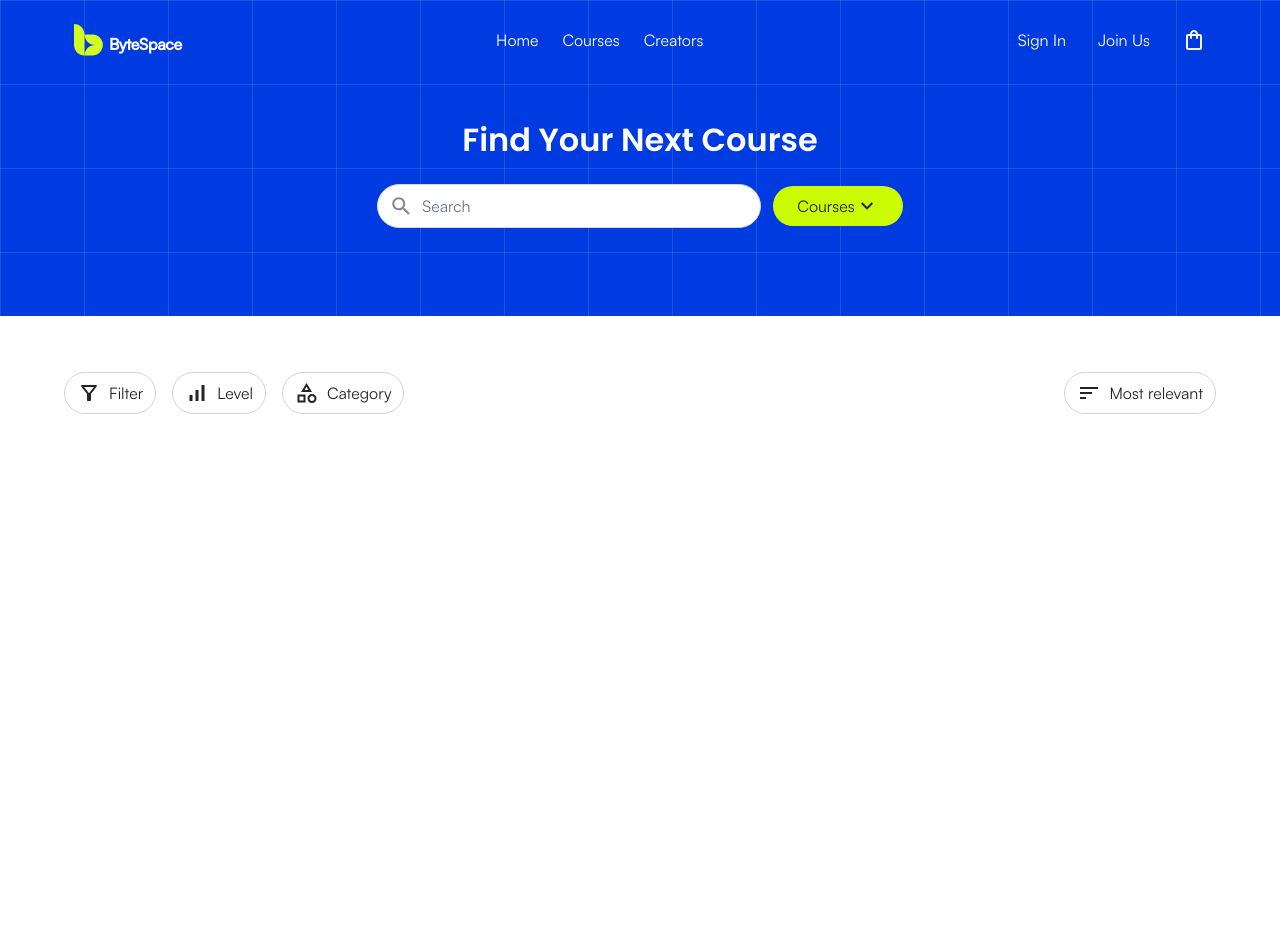
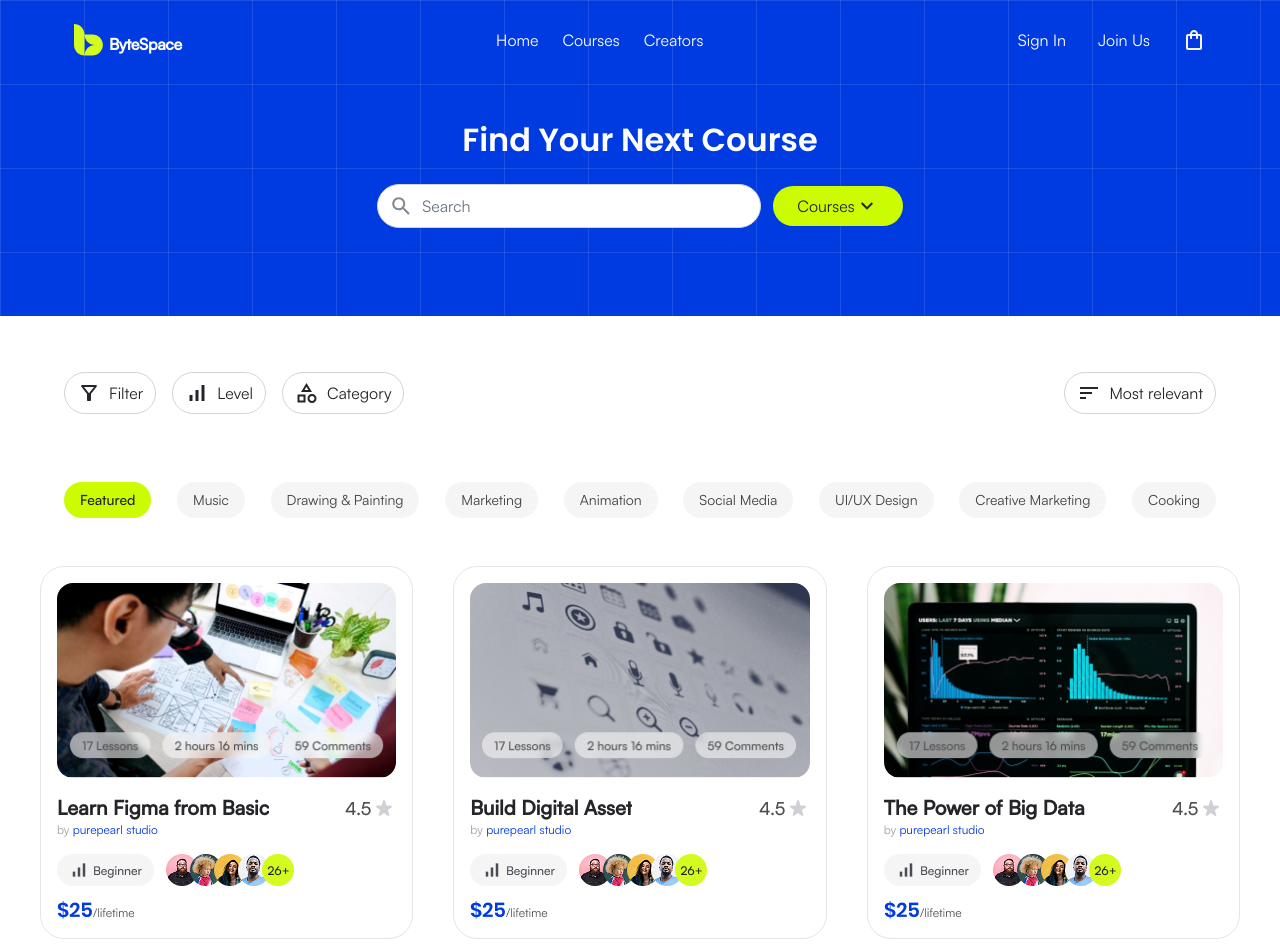
Before and after one commit to tajwararik/ByteSpace, a Next.js app: page /courses in a window 1280 px wide. Shown: the top 952 px of the page. Before the commit the page ends 800 px from the top, so only its background shows below. Built offline with nearby package versions, Linux system fonts and the light colour scheme.

Commit message:
Render CategoryTabs and courses

```diff
--- a/app/courses/page.tsx
+++ b/app/courses/page.tsx
@@ -2,6 +2,121 @@ import Image from "next/image";
 import { poppins } from "../layout";
 import Header from "../components/Header";
 import CourseToolbar from "../components/CourseToolbar";
+import CategoryTabs from "../components/CategoryTabs";
+import CourseCard, { type Course } from "../components/CourseCard";
+
+const author = "purepearl studio";
+
+const courses: Course[] = [
+  {
+    id: 1,
+    title: "Learn Figma from Basic",
+    thumb: "/courses/image-one.png",
+    author,
+  },
+  {
+    id: 2,
+    title: "Build Digital Asset",
+    thumb: "/courses/image-two.png",
+    author,
+  },
+  {
+    id: 3,
+    title: "The Power of Big Data",
+    thumb: "/courses/image-three.png",
+    author,
+  },
+  {
+    id: 4,
+    title: "Balancing Productivity and Life",
+    thumb: "/courses/image-four.png",
+    author,
+  },
+  {
+    id: 5,
+    title: "Mastering Money Management",
+    thumb: "/courses/image-five.png",
+    author,
+  },
+  {
+    id: 6,
+    title: "From Idea to Startup Success",
+    thumb: "/courses/image-six.png",
+    author,
+  },
+  {
+    id: 7,
+    title: "Learn Figma from Basic",
+    thumb: "/courses/image-one.png",
+    author,
+  },
+  {
+    id: 8,
+    title: "Build Digital Asset",
+    thumb: "/courses/image-two.png",
+    author,
+  },
+  {
+    id: 9,
+    title: "The Power of Big Data",
+    thumb: "/courses/image-three.png",
+    author,
+  },
+  {
+    id: 10,
+    title: "Balancing Productivity and Life",
+    thumb: "/courses/image-four.png",
+    author,
+  },
+  {
+    id: 11,
+    title: "Mastering Money Management",
+    thumb: "/courses/image-five.png",
+    author,
+  },
+  {
+    id: 12,
+    title: "From Idea to Startup Success",
+    thumb: "/courses/image-six.png",
+    author,
+  },
+  {
+    id: 13,
+    title: "Learn Figma from Basic",
+    thumb: "/courses/image-one.png",
+    author,
+  },
+  {
+    id: 14,
+    title: "Build Digital Asset",
+    thumb: "/courses/image-two.png",
+    author,
+  },
+  {
+    id: 15,
+    title: "The Power of Big Data",
+    thumb: "/courses/image-three.png",
+    author,
+  },
+  {
+    id: 16,
+    title: "Balancing Productivity and Life",
+    thumb: "/courses/image-four.png",
+    author,
+  },
+  {
+    id: 17,
+    title: "Mastering Money Management",
+    thumb: "/courses/image-five.png",
+    author,
+  },
+  {
+    id: 18,
+    title: "From Idea to Startup Success",
+    thumb: "/courses/image-six.png",
+    author,
+  },
+];
 
 export default function CoursesPage() {
   return (
@@ -43,6 +158,15 @@ export default function CoursesPage() {
       </section>
 
       <CourseToolbar />
+      <CategoryTabs />
+
+      <section className="bg-white px-6 pt-10 pb-20">
+        <div className="mx-auto grid max-w-300 gap-10 sm:grid-cols-2 lg:grid-cols-3">
+          {courses.map((c) => (
+            <CourseCard key={c.id} {...c} eager />
+          ))}
+        </div>
+      </section>
     </>
   );
 }
```
